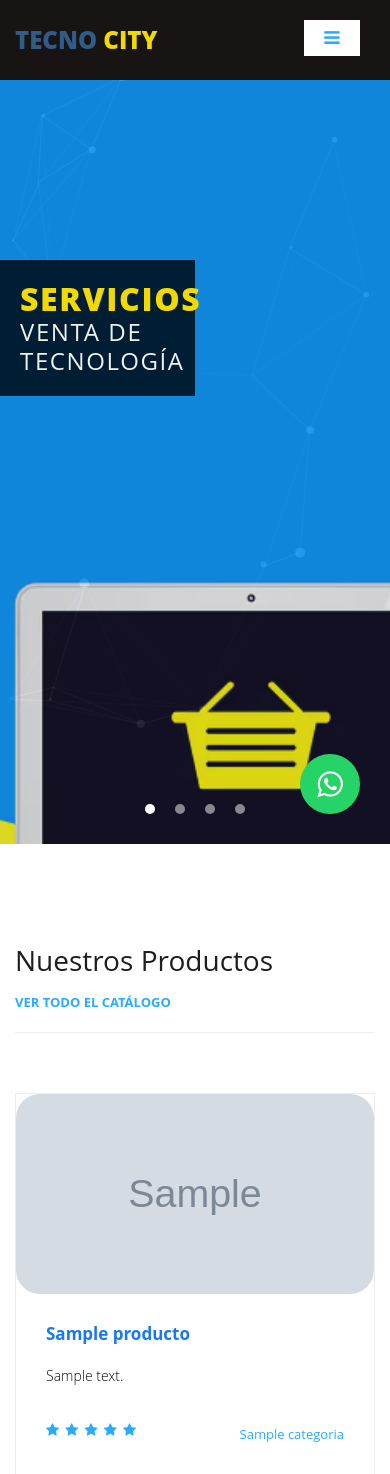
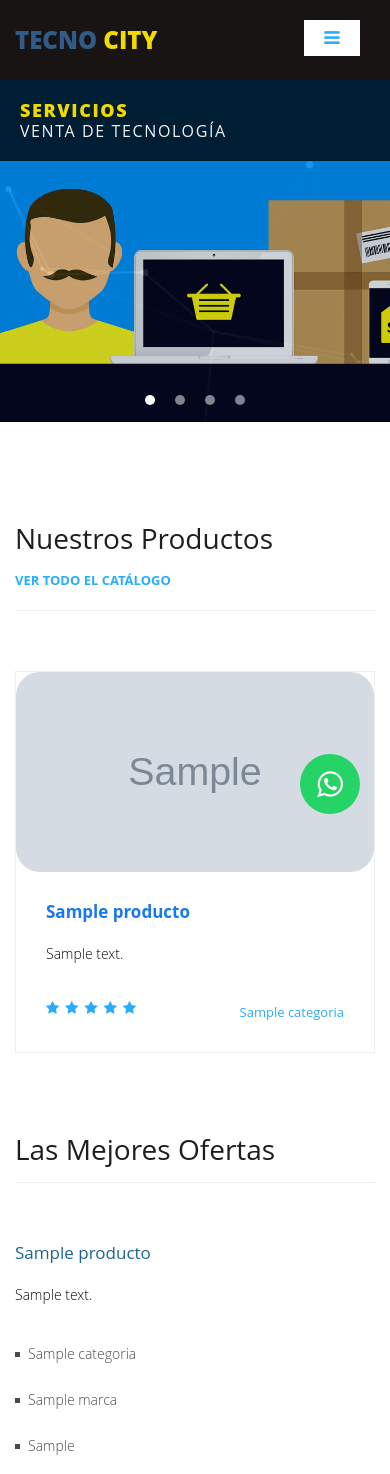
Before and after one commit to JolRobles/Tecnocity, a Django app: page / in a window 390 px wide. Shown: the top 1474 px of the page. Run offline with Django 3.2, Linux system fonts and the light colour scheme; tables that the repository leaves empty hold one stand-in row (values such as "Sample post"); grey boxes marked "Sample" are stand-in pictures; some libraries are stand-ins or nearby versions.

Commit message:
slider ya bien en celular

```diff
--- a/static/css/templatemo-sixteen.css
+++ b/static/css/templatemo-sixteen.css
@@ -459,7 +459,7 @@ header .navbar {
 	position: absolute;
 	left: 50%;
 	transform: translateX(-50%);
-	bottom: 30px;
+	bottom: 5%;
 }
 
 .owl-banner .owl-dots .owl-dot {
@@ -1012,6 +1012,34 @@ footer .inner-content p a {
 
 /* Responsive Style */
 @media (max-width: 768px) {
+
+	.particulas {
+		padding-top: 80px;
+		height: 50vh;
+	}
+
+	.content .text{
+		width: 100%;
+	}
+
+	.content .text h2{
+		font-size:large;
+	}
+
+	.content .text h4{
+		font-size: initial;
+	}
+
+
+	#particles-js{
+		height: 50% !important;
+	}
+
+	.banner-item-01, .banner-item-02, .banner-item-03, .banner-item-04{
+		height: 45vh;
+	}
+
+
 	.banner .text-content {
 		width: 90%;
 		margin-left: 5%;
@@ -1024,12 +1052,6 @@ footer .inner-content p a {
 	.banner .text-content h2 {
 		font-size: 36px;
 		letter-spacing: 0.5px;
-	}
-
-	.banner-item-01,
-	.banner-item-02,
-	.banner-item-03 {
-		padding: 180px 0px;
 	}
 
 	.page-heading .text-content h4 {
@@ -1101,6 +1123,32 @@ footer .inner-content p a {
 }
 
 @media (max-width: 992px) {
+	.particulas {
+		padding-top: 80px;
+		height: 50vh;
+	}
+
+	.content .text{
+		width: 100%;
+	}
+
+	.content .text h2{
+		font-size:large;
+	}
+
+	.content .text h4{
+		font-size: initial;
+	}
+
+
+	#particles-js{
+		height: 50% !important;
+	}
+
+	.banner-item-01, .banner-item-02, .banner-item-03, .banner-item-04{
+		height: 45vh;
+	}
+
 
 	/* .navbar .navbar-brand {
 		position: absolute;
--- a/static/js/app.js
+++ b/static/js/app.js
@@ -23,7 +23,7 @@ particlesJS('particles-js',
         }
       },
       "color": {
-        "value": "#ffffff"
+        "value": "#fff"
       },
       "shape": {
         "type": "circle",
@@ -63,9 +63,9 @@ particlesJS('particles-js',
       "line_linked": {
         "enable": true,
         "distance": 200,
-        "color": "#ffffff",
+        "color": "#fff",
         "opacity": 0.4,
-        "width": 1
+        "width": 2
       },
       "move": {
         "enable": true,
--- a/templates/app/slider.html
+++ b/templates/app/slider.html
@@ -2,7 +2,7 @@
 <!-- Banner Starts Here -->
 
 <div class="particulas">
-  <div id="particles-js" style="z-index: -1; background-color: #4c4e55; height: 100%"></div>
+  <div id="particles-js" style="z-index: -1; background-color: #001c3a; height: 100%"></div>
   <!-- <div class="banner header-text"> -->
   <div class="owl-banner owl-carousel">
     <div class="banner-item-01">
```
